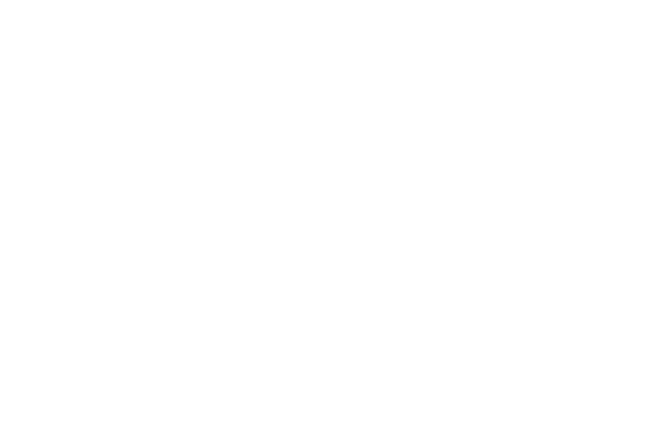
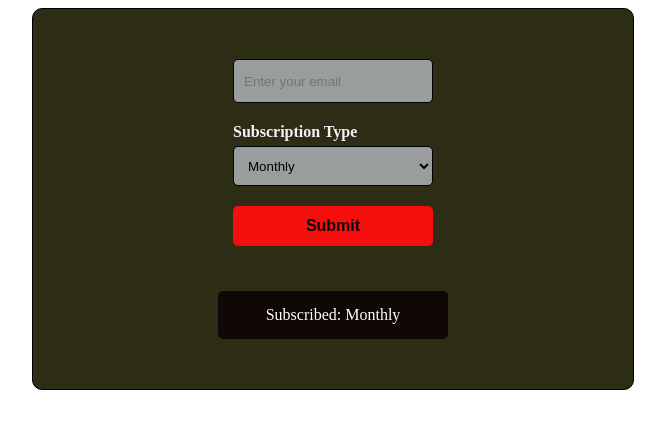
Before and after one commit to jamshaidjavaid/js-course, a React (Vite) app: page /subscriptionForm in a window 1280 px wide. Before the commit this address had no page. Shown: the top 428 px of the page, without its empty margins (307-972 px from the left). Built offline with nearby package versions, Linux system fonts and the light colour scheme.

Commit message:
homerwork

```diff
--- a/src/App.jsx
+++ b/src/App.jsx
@@ -6,6 +6,7 @@ import { Routes, Route } from "react-router-dom";
 import BookingDetails from "./pages/BookingDetails";
 import SocialMediaForm from "./pages/SocialMediaForm";
 import Notes from "./pages/Notes";
+import SubscriptionForm from "./pages/SubscriptionForm";
 
 function App() {
   return (
@@ -19,6 +20,7 @@ function App() {
           element={<BookingDetails />}
         />
         <Route path="/notes" element={<Notes />} />
+        <Route path="/subscriptionForm" element={<SubscriptionForm/>} />
       </Routes>
     </div>
   );
--- a/src/pages/Notes.jsx
+++ b/src/pages/Notes.jsx
@@ -87,7 +87,7 @@ const Notes = () => {
       <div className="all-notes-container">
         {allNotes.map((el) => {
           return (
-            <div className="note-container">
+            <div key={el} className="note-container">
               <h5>{el.note}</h5>
               <div className="side-by-side">
                 <p>{new Date(el.createdAt).toLocaleString()}</p>{" "}
--- /dev/null
+++ b/src/pages/SubscriptionForm.jsx
@@ -0,0 +1,42 @@
+
+import './SubscriptionForm.scss'
+
+const SubscriptionForm = () => {
+
+  return (
+    <div className='subscription-form-main-container'>
+    <form >
+    <div>
+    <input
+    name='email'
+    type="email"
+    placeholder="Enter your email"
+
+    />
+    </div>
+    <div>
+        <label>Subscription Type</label>
+        <select>
+            <option>Monthly</option>
+            <option>Yearly</option>
+        </select>
+        <button>Submit</button>
+
+    </div>
+
+    </form>
+    <div className="all-subs-container">
+
+            <div  className="subs-container">
+              <p>Subscribed: Monthly</p>
+              </div>
+
+      </div>
+
+
+
+
+    </div>
+  )};
+
+export default SubscriptionForm
--- /dev/null
+++ b/src/pages/SubscriptionForm.scss
@@ -0,0 +1,112 @@
+.subscription-form-main-container{
+    margin: auto;
+    padding: 50px;
+    display: flex;
+    flex-direction: column;
+    align-items: center;
+    justify-content: center;
+    background-color: rgb(45, 45, 22);
+    border: 1px solid black;
+    border-radius: 10px;
+    width: 500px;
+    gap: 20px;
+    form{
+        display: flex;
+        flex-direction: column;
+        gap: 20px;
+    }
+
+    input{
+        height: 40px;
+        width: 178px;
+        padding-inline: 10px;
+        border: 1.5px solid;
+        border-radius: 5px;
+        background-color: rgb(153, 157, 157);
+    }
+    label{
+        font-size: 1rem;
+        font-weight: 600;
+        color: rgb(246, 241, 244);
+    }
+
+    select{
+        width: 200px;
+        height: 40px;
+        display: flex;
+        margin-top: 5px;
+        padding-inline: 10px;
+        border: 1.5px solid;
+        border-radius: 5px;
+        background-color: rgb(153, 157, 157);
+
+    }
+
+    button{
+        margin-top: 20px;
+        width: 200px;
+        height: 40px;
+        border-radius: 5px;
+        font-size: 1rem;
+        font-weight: 600;
+        background-color: rgb(246, 14, 14);
+        color: rgb(10, 10, 10);
+        display: flex;
+        align-items: center;
+        justify-content: center;
+        border: none;
+        cursor: pointer;
+        &:hover{
+            background-color: #ededf1;
+        }
+
+
+
+    }
+    input{
+        &:focus{
+            outline: none;
+            border-color: rgb(15, 15, 15);
+
+        }
+
+    }
+    button{
+        &:focus{
+            outline: none;
+            border-color: rgb(161, 24, 252);
+        }
+
+    .error-message{
+        color: red;
+        font-size: 12px;
+        font-weight: 500;
+
+    }
+
+}
+.all-subs-container{
+    display: flex;
+    flex-direction: column;
+    align-items: center;
+    justify-content: center;
+    margin-top: 10px;
+    gap: 10px;
+}
+.subs-container{
+    padding: 15px;
+    margin-top: 15px;
+    width: 200px;
+    height: px;
+    border-radius: 5px;
+    font-size: 1rem;
+    background-color: rgb(16, 7, 7);
+    color: white;
+    display: flex;
+    align-items: center;
+    justify-content: center;
+    border: none;
+    cursor: pointer;
+
+}
+}
```
